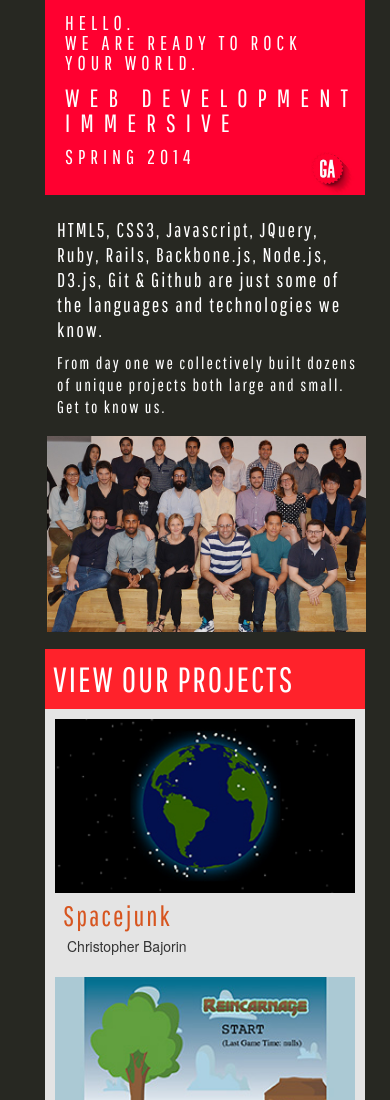
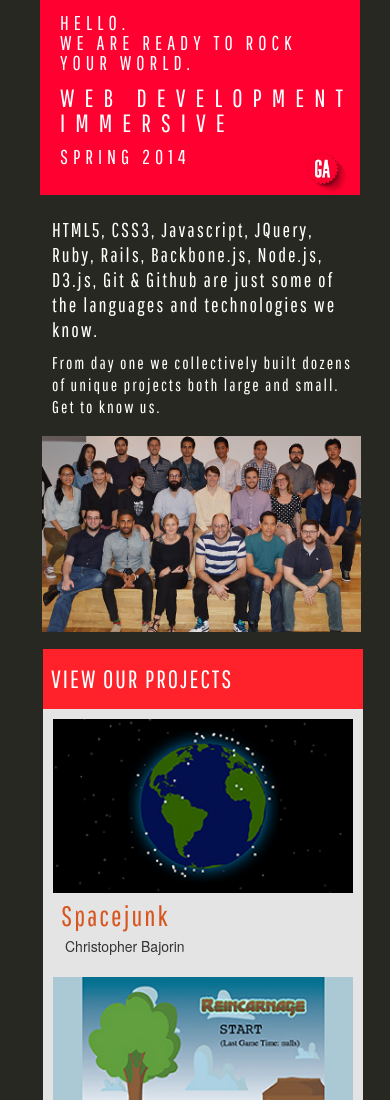
Before and after one commit to wdistring2014/wdistring2014.github.io, a plain HTML site: page index.html in a window 390 px wide. Shown: the top 1100 px of the page. Drawn offline with nearby package versions, Linux system fonts and the light colour scheme.

Commit message:
clean fixes

```diff
--- a/stylesheets/layout.css
+++ b/stylesheets/layout.css
@@ -566,10 +566,8 @@ div.sixteen.columns.color33.projects-section > div > div > p > a:hover {
 
 	/* Mobile Portrait Size to Mobile Landscape Size (devices and browsers) */
 	@media only screen and (max-width: 479px) {
-/*
-		.container {
-			margin-left: 20px;
-		}*/
+
+
 
 		.cell_large {
 			height: 180px;
@@ -630,7 +628,11 @@ div.sixteen.columns.color33.projects-section > div > div > p > a:hover {
 
 		.container .sixteen.columns {
 			width: 320px;
-			margin-left: 0px;
+			margin-left: -37px;
+		}
+
+		.meet-students > h2 {
+			font-size: 25px;
 		}
 
 		div.sixteen.columns.color33.projects-section > div:nth-child(1) > div:nth-child(1) > a > img{
@@ -642,5 +644,9 @@ div.sixteen.columns.color33.projects-section > div > div > p > a:hover {
 			width: 300px;
 		}
 
+		.container {
+			margin-left: 40px;
+		}
+
 
 	} /*end*/
```
